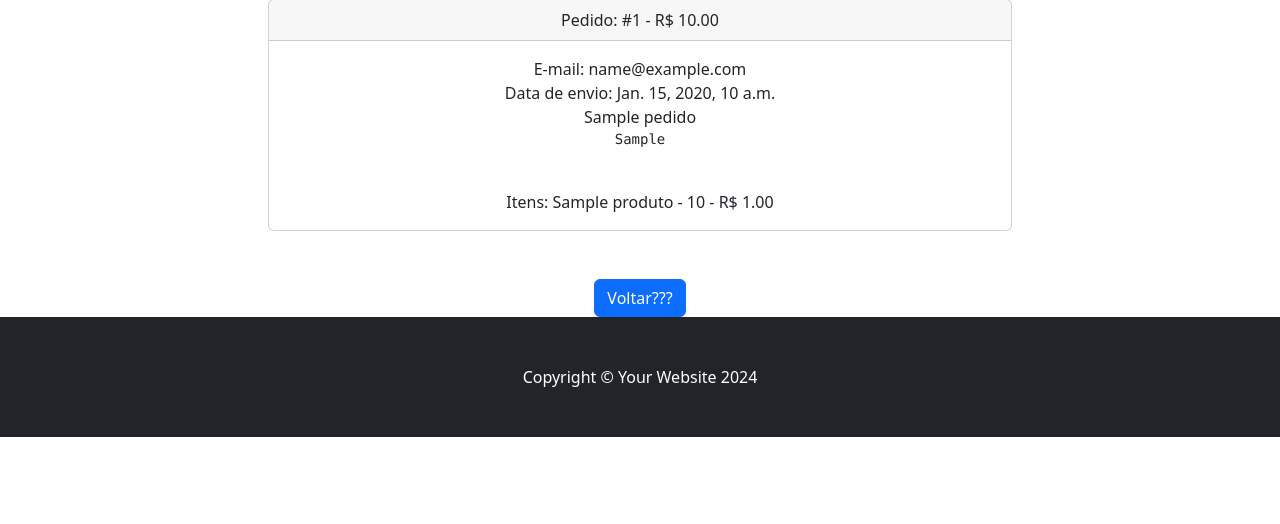
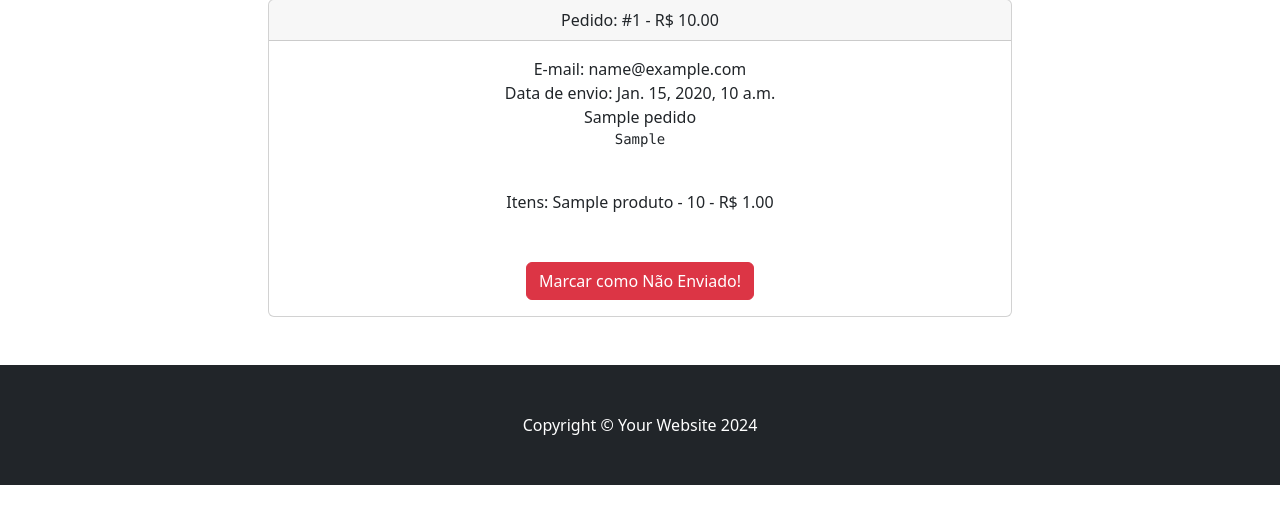
Before and after one commit to samuelwerneck/cafe, a Django app: page /pagamento/pedidos/1 in a window 1280 px wide. Shown: the part 105-629 px from the top of the page. Run offline with Django 5.2, Linux system fonts and the light colour scheme; a user stored in the database is signed in; tables that the repository leaves empty hold one stand-in row (values such as "Sample post"); some libraries are stand-ins or nearby versions.

Commit message:
Criado botões de envio do pedido e ajustes na limpeza do carrinho salvo após a compra

```diff
--- a/pagamento/templates/pagamento/painel_enviados.html
+++ b/pagamento/templates/pagamento/painel_enviados.html
@@ -15,7 +15,7 @@
                                     <th scope="col">Pedido</th>
                                     <th scope="col">Preço</th>
                                     <th scope="col">E-mail do cliente</th>
-                                    <th scope="col">Data do Pedido</th>
+                                    <th scope="col">Data de Envio</th>
                                   </tr>
                                 </thead>
                                 <tbody>
@@ -24,7 +24,7 @@
                                     <td><a href="{% url 'pedidos' item.id %}">{{ item.id }}</a></td>
                                     <td>R$ {{ item.valor_pago }}</td>
                                     <td>{{ item.email }}</td>
-                                    <td>{{ item.data_pedido }}</td>
+                                    <td>{{ item.data_enviado }}</td>
                                   </tr>
                                 {% endfor %}
 
--- a/pagamento/templates/pagamento/pedidos.html
+++ b/pagamento/templates/pagamento/pedidos.html
@@ -27,13 +27,29 @@
                               {% for item in itens %}
                                 {{ item.produtos }} - {{ item.quantidade }} - R$ {{ item.preco }}<br/>
                               {% endfor %}
+                              <br/><br/>
+                              {% if not pedido.enviado %}
+                              <form method="POST">
+                                {% csrf_token %}
+                                <input type="hidden" name="status_envio" value="True">
+                                <button type="submit" class="btn btn-success">Marcar como Enviado!</button>
+                              </form>
+
+                              {% else %}
+                              <form method="POST">
+                                {% csrf_token %}
+                                <input type="hidden" name="status_envio" value="False">
+                                <button type="submit" class="btn btn-danger">Marcar como Não Enviado!</button>
+                              </form>
+
+                              {% endif %}
 
                             </div>
                           </div>
 
 
         				<br/><br/>
-                        <a href="{% url 'home' %}" class="btn btn-primary">Voltar???</a>
+
         			</div>
         		</center>
         	</div>
--- a/pagamento/views.py
+++ b/pagamento/views.py
@@ -4,7 +4,8 @@ from pagamento.forms import EntregaForm, PagamentoForm
 from pagamento.models import EnderecoEntrega, Pedido, ItensPedido
 from django.contrib.auth.models import User
 from django.contrib import messages
-from store.models import Produto
+from store.models import Produto, Perfil
+import datetime
 
 
 def pedidos(request, pk):
@@ -12,6 +13,23 @@ def pedidos(request, pk):
         # Obtém o número do pedido
         pedido = Pedido.objects.get(id=pk)
         itens = ItensPedido.objects.filter(pedido=pk)
+
+        # Botões de atualização na tela do pedido, para marcar se o pedido foi enviado ou não
+        if request.POST:
+            status = request.POST['status_envio']
+            if status == "True":
+                pedido = Pedido.objects.filter(id=pk)
+                now = datetime.datetime.now()
+                pedido.update(enviado=True, data_enviado=now)
+                messages.success(request, "Status do envio atualizado")
+                return redirect('painel_nao_enviados')
+            else:
+                pedido = Pedido.objects.filter(id=pk)
+                pedido.update(enviado=False)
+                messages.success(request, "Status do envio atualizado")
+                return redirect('painel_enviados')
+
+
         return render(request, 'pagamento/pedidos.html', {"pedido":pedido, "itens":itens})
 
 
@@ -81,6 +99,11 @@ def processa_pedido(request):
                 if key == "session_key":
                     # Deleta a chave
                     del request.session[key]
+
+            # Deleta o carrinho do banco de dados (store/models/Perfil/carrinho_salvo)
+            current_user = Perfil.objects.filter(usuario__id=request.user.id)
+            current_user.update(carrinho_salvo="")
+
 
 
             messages.success(request, "Pedido enviado")
```
